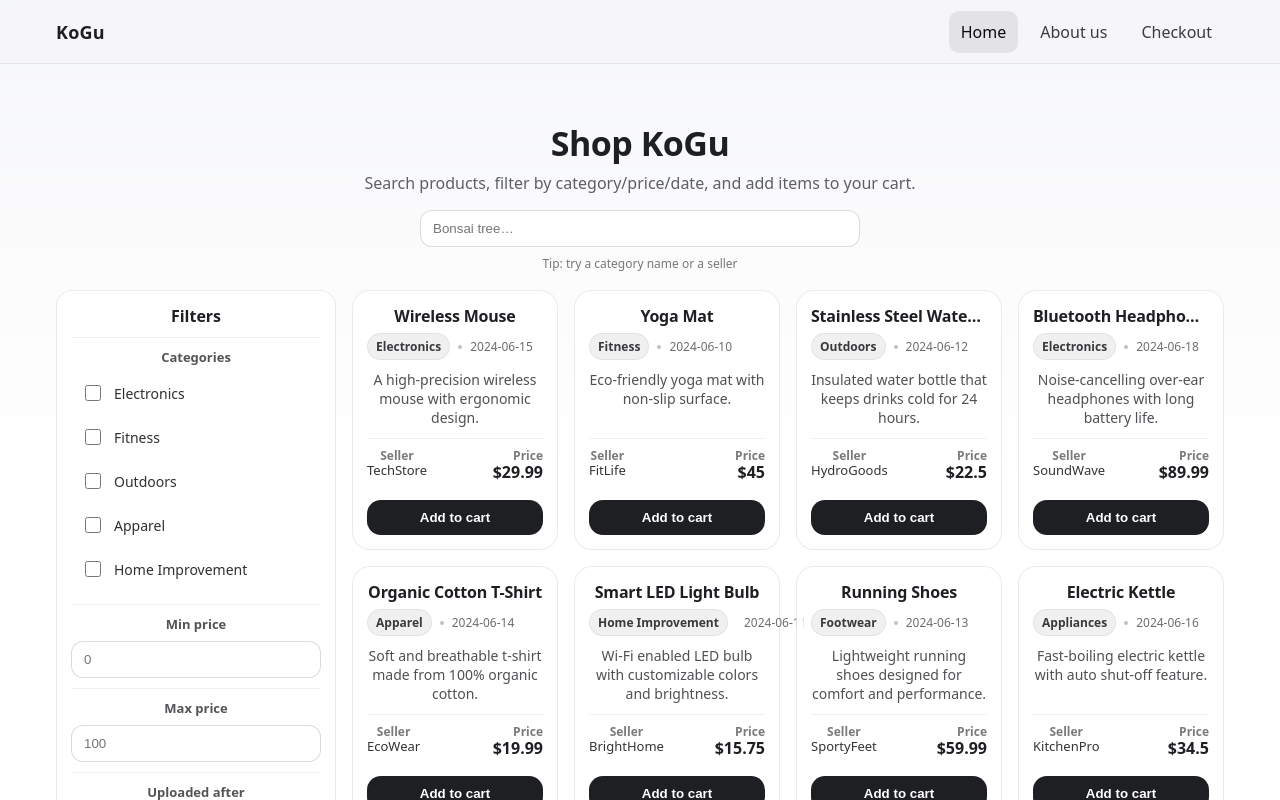
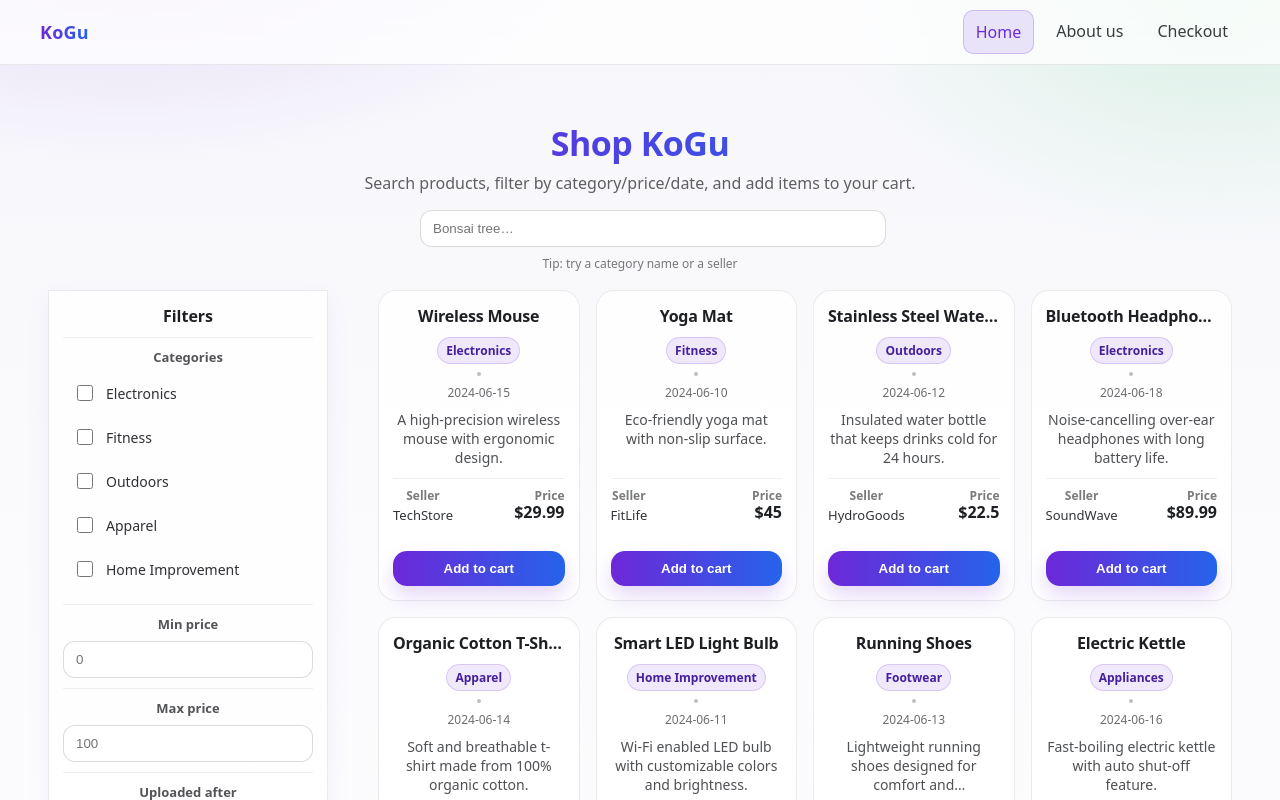
Before and after one commit to TomKoltunov/KoGu, a React (Vite) app: page / in a window 1280 px wide. Shown: the top 800 px of the page. Built offline with nearby package versions, Linux system fonts and the light colour scheme.

Commit message:
fix: added some porportion styling

```diff
--- a/index.html
+++ b/index.html
@@ -1,6 +1,11 @@
-<!doctype html>
+<!DOCTYPE html>
 <html lang="en">
   <head>
+    <style>
+      html::-webkit-scrollbar {
+        display: none;
+      }
+    </style>
     <meta charset="UTF-8" />
     <link rel="icon" type="image/svg+xml" href="/vite.svg" />
     <meta name="viewport" content="width=device-width, initial-scale=1.0" />
--- a/src/components/Navbar/styles.module.css
+++ b/src/components/Navbar/styles.module.css
@@ -4,10 +4,9 @@
   height: 64px;
   z-index: 50;
 
-  background: rgba(245, 246, 248, 0.9);
-  backdrop-filter: blur(10px);
-
-  border-bottom: 1px solid rgba(0, 0, 0, 0.08);
+  background: rgba(255, 255, 255, 0.75);
+  backdrop-filter: blur(12px);
+  border-bottom: 1px solid var(--border);
 }
 
 .inner {
@@ -23,9 +22,15 @@
 }
 
 .brand {
-  font-weight: 800;
+  font-weight: 900;
   letter-spacing: 0.2px;
   font-size: 18px;
+
+  /* brand gradient text */
+  background: linear-gradient(90deg, var(--accent), #2563eb);
+  -webkit-background-clip: text;
+  background-clip: text;
+  color: transparent;
 }
 
 .links {
@@ -44,7 +49,7 @@
 }
 
 .link:hover {
-  background: rgba(0, 0, 0, 0.06);
+  background: rgba(109, 40, 217, 0.1);
 }
 
 .link:active {
@@ -52,6 +57,7 @@
 }
 
 .active {
-  color: rgba(10, 12, 16, 1);
-  background: rgba(0, 0, 0, 0.08);
+  color: var(--accent);
+  background: rgba(109, 40, 217, 0.12);
+  border: 1px solid rgba(109, 40, 217, 0.22);
 }
--- a/src/index.css
+++ b/src/index.css
@@ -1,20 +1,37 @@
 :root {
   color-scheme: light;
-}
 
-* {
-  box-sizing: border-box;
-}
+  --bg0: #f7f7fb;
+  --bg1: #ffffff;
 
-html,
-body {
-  height: 100%;
+  --text: rgba(10, 12, 16, 0.92);
+  --muted: rgba(10, 12, 16, 0.62);
+
+  /* 🎨 Accent (primary brand color) */
+  --accent: #6d28d9; /* violet */
+  --accent-2: #22c55e; /* green for “good”/secondary */
+  --accent-soft: rgba(109, 40, 217, 0.12);
+
+  --border: rgba(0, 0, 0, 0.08);
+  --shadow: 0 10px 30px rgba(0, 0, 0, 0.08);
 }
 
 body {
   margin: 0;
   font-family: ui-sans-serif, system-ui, -apple-system, Segoe UI, Roboto, Arial,
     "Apple Color Emoji", "Segoe UI Emoji";
-  background: linear-gradient(180deg, #f6f7f9 0%, #ffffff 60%);
-  color: rgba(10, 12, 16, 0.92);
+  color: var(--text);
+
+  /* subtle “alive” background */
+  background: radial-gradient(
+      900px 500px at 10% -10%,
+      rgba(109, 40, 217, 0.18),
+      transparent 60%
+    ),
+    radial-gradient(
+      700px 450px at 95% 0%,
+      rgba(34, 197, 94, 0.14),
+      transparent 55%
+    ),
+    linear-gradient(180deg, var(--bg0), var(--bg1));
 }
--- a/src/pages/HomePage/FiltersDropdown/styles.module.css
+++ b/src/pages/HomePage/components/FiltersDropdown/styles.module.css
@@ -2,8 +2,9 @@
 
 .card {
   border: 1px solid rgba(0, 0, 0, 0.08);
-  background: rgba(255, 255, 255, 0.85);
-  border-radius: 16px;
+  background: rgba(255, 255, 255, 0.78);
+  border: 1px solid var(--border);
+  box-shadow: 0 10px 24px rgba(109, 40, 217, 0.06);
   padding: 14px;
 }
 
@@ -37,7 +38,6 @@
 }
 
 .input {
-  width: 100%;
   padding: 10px 12px;
 
   border-radius: 12px;
@@ -75,13 +75,13 @@
 }
 
 .checkboxRow:hover {
-  background: rgba(0, 0, 0, 0.05);
+  background: rgba(109, 40, 217, 0.08);
 }
 
 .checkbox {
   width: 16px;
   height: 16px;
-  accent-color: rgba(0, 0, 0, 0.75);
+  accent-color: var(--accent);
 }
 
 .checkboxText {
--- a/src/pages/HomePage/components/ProductCard/index.tsx
+++ b/src/pages/HomePage/components/ProductsList/ProductCard/index.tsx
@@ -1,5 +1,5 @@
-import { useCartProducts } from "../../../../hooks/useCartProducts";
-import type { Product } from "../../../../types/productType";
+import { useCartProducts } from "../../../../../hooks/useCartProducts";
+import type { Product } from "../../../../../types/productType";
 import styles from "./styles.module.css";
 
 type Props = {
--- a/src/pages/HomePage/components/ProductCard/styles.module.css
+++ b/src/pages/HomePage/components/ProductsList/ProductCard/styles.module.css
@@ -8,9 +8,6 @@
   display: flex;
   flex-direction: column;
 
-  /* IMPORTANT: makes all cards same height in the grid row */
-  height: 100%;
-
   gap: 10px;
 
   transition: transform 140ms ease, box-shadow 160ms ease,
@@ -18,16 +15,16 @@
 }
 
 .card:hover {
-  transform: translateY(-2px);
-  border-color: rgba(0, 0, 0, 0.14);
-  box-shadow: 0 10px 28px rgba(0, 0, 0, 0.08);
+  transform: translateY(-3px);
+  border-color: rgba(109, 40, 217, 0.22);
+  box-shadow: 0 16px 36px rgba(0, 0, 0, 0.1), 0 0 0 6px rgba(109, 40, 217, 0.08);
 }
 
 /* -------- TOP (Name + meta) -------- */
 .top {
   display: flex;
   flex-direction: column;
-  gap: 6px;
+  gap: 10px;
 
   /* fixed “row” height across cards */
   min-height: 56px;
@@ -48,6 +45,7 @@
 .meta {
   display: flex;
   align-items: center;
+  flex-direction: column;
   gap: 8px;
   color: rgba(10, 12, 16, 0.6);
   font-size: 12px;
@@ -63,11 +61,11 @@
   padding: 4px 8px;
   border-radius: 999px;
 
-  background: rgba(0, 0, 0, 0.06);
-  border: 1px solid rgba(0, 0, 0, 0.06);
+  background: rgba(109, 40, 217, 0.1);
+  border: 1px solid rgba(109, 40, 217, 0.18);
 
   font-weight: 700;
-  color: rgba(10, 12, 16, 0.8);
+  color: rgba(60, 20, 150, 0.95);
 
   /* don’t allow a badge to wrap and change row height */
   white-space: nowrap;
@@ -135,6 +133,8 @@
   max-width: 140px;
 
   line-height: 1.2;
+
+  padding: 5px 0px 0px 0px;
 }
 
 .price {
@@ -159,16 +159,19 @@
   font-weight: 900;
   cursor: pointer;
 
-  background: rgba(10, 12, 16, 0.92);
+  background: linear-gradient(90deg, var(--accent), #2563eb);
   color: white;
 
-  transition: transform 120ms ease, opacity 160ms ease;
+  box-shadow: 0 10px 20px rgba(109, 40, 217, 0.18);
+  transition: transform 120ms ease, filter 160ms ease, box-shadow 160ms ease;
 }
 
 .button:hover {
+  filter: brightness(1.05);
+  box-shadow: 0 14px 26px rgba(109, 40, 217, 0.22);
   opacity: 0.92;
 }
 
 .button:active {
-  transform: translateY(1px);
+  transform: translateY(1px) scale(0.99);
 }
--- a/src/pages/HomePage/components/ProductsList/index.tsx
+++ b/src/pages/HomePage/components/ProductsList/index.tsx
@@ -1,5 +1,5 @@
 import type { Product } from "../../../../types/productType";
-import { ProductCard } from "../ProductCard";
+import { ProductCard } from "./ProductCard";
 import styles from "./styles.module.css";
 
 type Props = {
--- a/src/pages/HomePage/index.tsx
+++ b/src/pages/HomePage/index.tsx
@@ -1,7 +1,7 @@
 import { useMemo, useState } from "react";
 import { useProducts } from "../../hooks/useProducts";
 import { useFilteredProducts } from "../../hooks/useFilteredProducts";
-import { FiltersDropdown } from "./FiltersDropdown";
+import { FiltersDropdown } from "./components/FiltersDropdown";
 import { ProductList } from "./components/ProductsList";
 import type { Product } from "../../types/productType";
 import { useDebounce } from "../../hooks/useDebounce";
--- a/src/pages/HomePage/styles.module.css
+++ b/src/pages/HomePage/styles.module.css
@@ -25,6 +25,11 @@
   margin: 0;
   font-size: 34px;
   letter-spacing: -0.5px;
+
+  background: linear-gradient(90deg, var(--accent), #2563eb);
+  -webkit-background-clip: text;
+  background-clip: text;
+  color: transparent;
 }
 
 .subtitle {
@@ -56,8 +61,8 @@
 }
 
 .search:focus {
-  border-color: rgba(0, 0, 0, 0.25);
-  box-shadow: 0 0 0 4px rgba(0, 0, 0, 0.08);
+  border-color: rgba(109, 40, 217, 0.45);
+  box-shadow: 0 0 0 4px var(--accent-soft);
 }
 
 .searchHint {
@@ -68,7 +73,7 @@
 .content {
   display: grid;
   grid-template-columns: 280px 1fr;
-  gap: 16px;
+  gap: 50px;
   align-items: start;
 }
 
```
Also changed, not shown: src/pages/HomePage/components/FiltersDropdown/index.tsx (renamed from src/pages/HomePage/FiltersDropdown/index.tsx).
